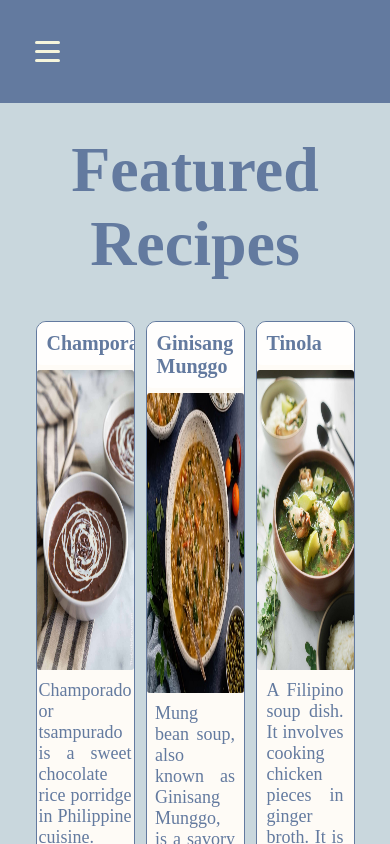
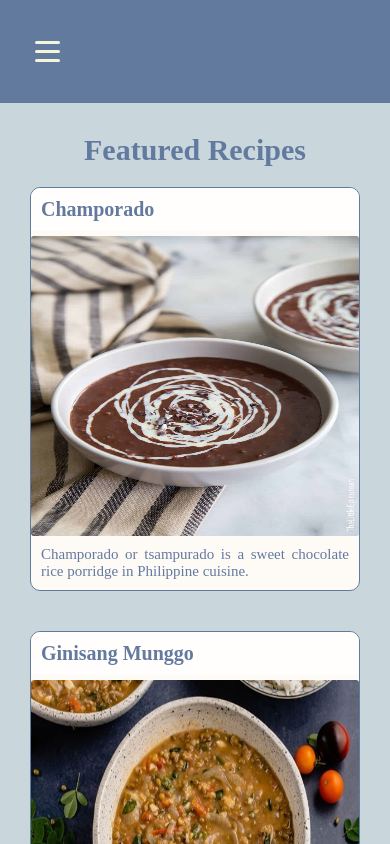
Before and after one commit to LalaineConde/Group1---BSIT221A, a Next.js app in the folder recipe-repository/: page / in a window 390 px wide. Shown: the top 844 px of the page. Built offline with nearby package versions, Linux system fonts and the light colour scheme.

Commit message:
Recipe Repository
- HOME mobile responsive

```diff
--- a/recipe-repository/styles/recipe_category_layout.scss
+++ b/recipe-repository/styles/recipe_category_layout.scss
@@ -548,6 +548,23 @@
         font-size: 37px;
         margin-bottom: 8px;
       }
+    .titlefeatured-recipes {
+        font-size: 30px;
+    }
+
+    .recipe-sectionindex {
+        flex-direction: column;
+        align-items: center;
+      }
+      .recipe-descriptionindex {
+        font-size: 15px;
+      }
+
+      .recipe-containerindex {
+        max-width: 100%;
+        margin: 20px 0;
+      }
+
 
     .AllRecipes-description,  .breakfast-description, .lunch-description, .dinner-description{
         font-size: 15px;
```
